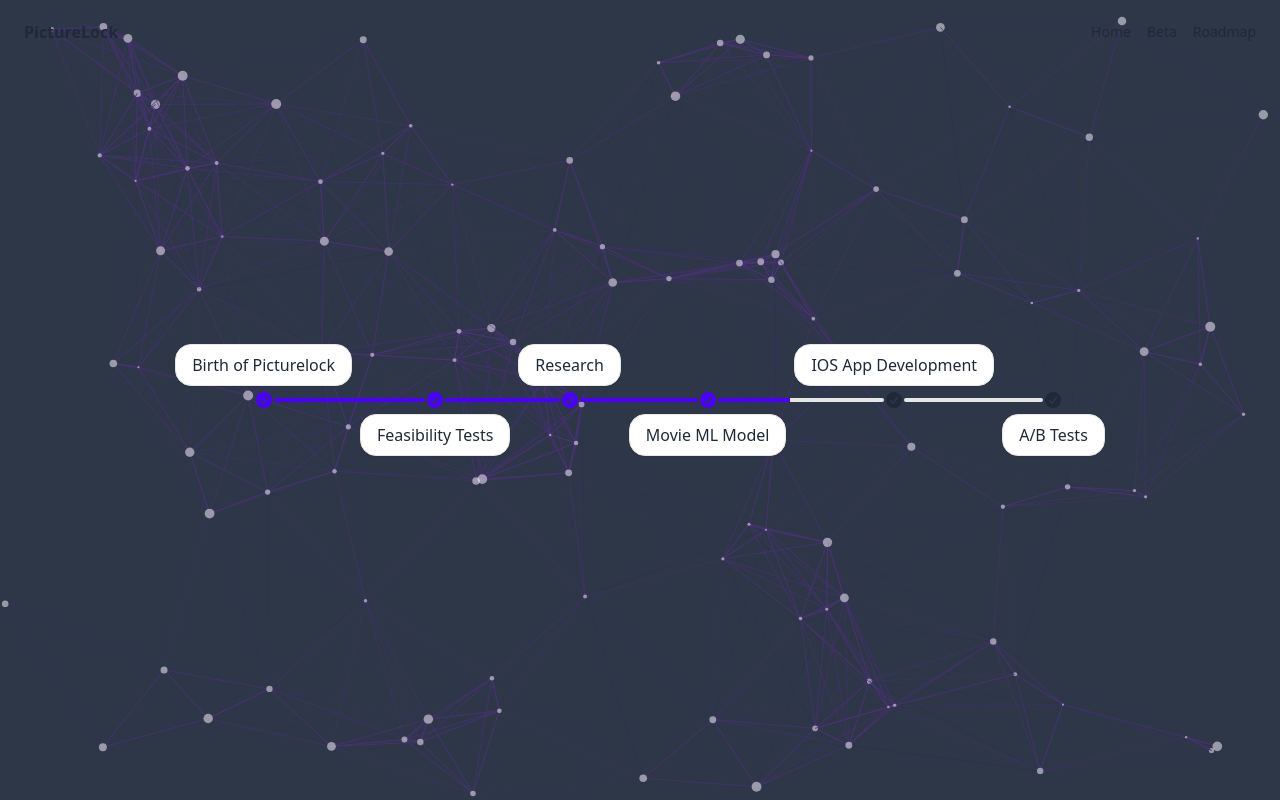
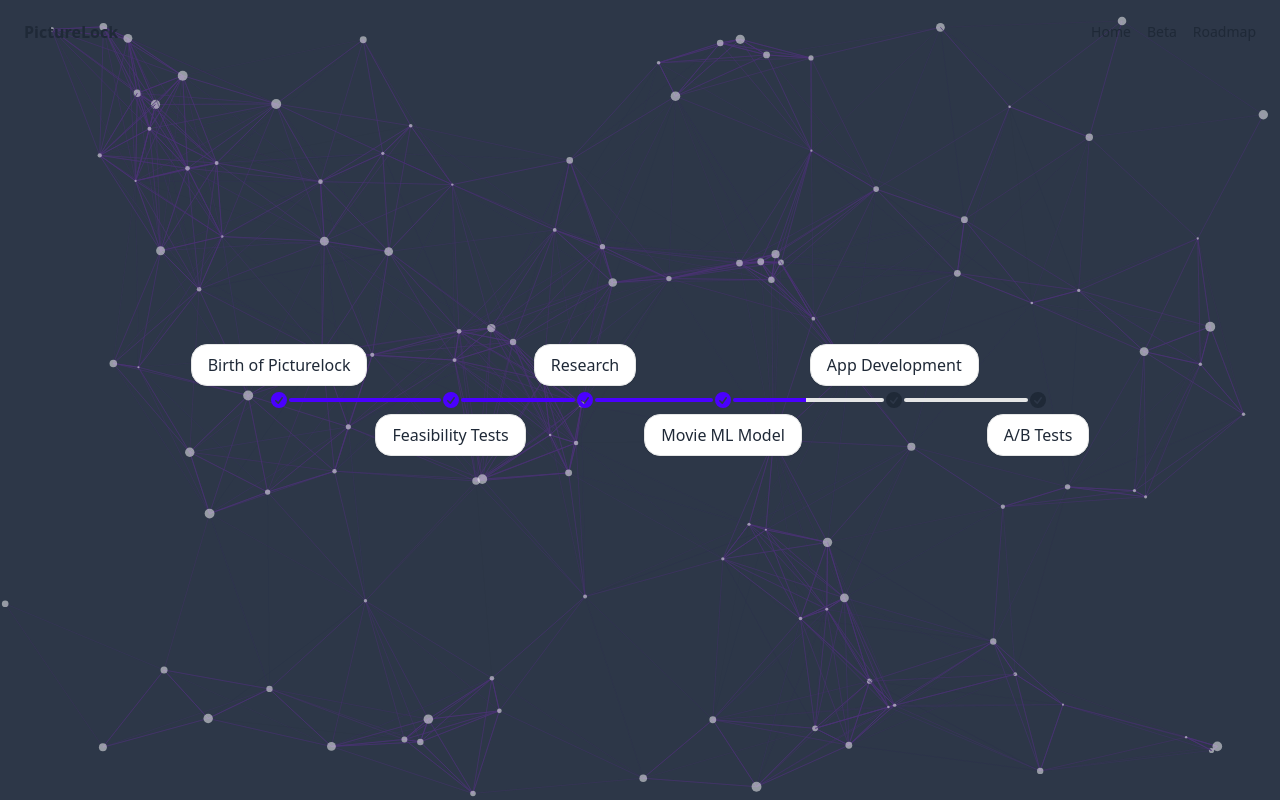
Before and after one commit to andykr1k/PictureLock, a React (Vite) app in the folder Frontend/Web/PictureLock/: page /roadmap in a window 1280 px wide. Built offline with nearby package versions, Linux system fonts and the light colour scheme.

Commit message:
Fixing Roadmap

```diff
--- a/Frontend/Web/PictureLock/src/components/Roadmap.jsx
+++ b/Frontend/Web/PictureLock/src/components/Roadmap.jsx
@@ -82,7 +82,7 @@ export default function Roadmap() {
           <li>
             <hr />
             <div className="timeline-start timeline-box">
-              IOS App Development
+              App Development
             </div>
             <div className="timeline-middle">
               <svg
```
